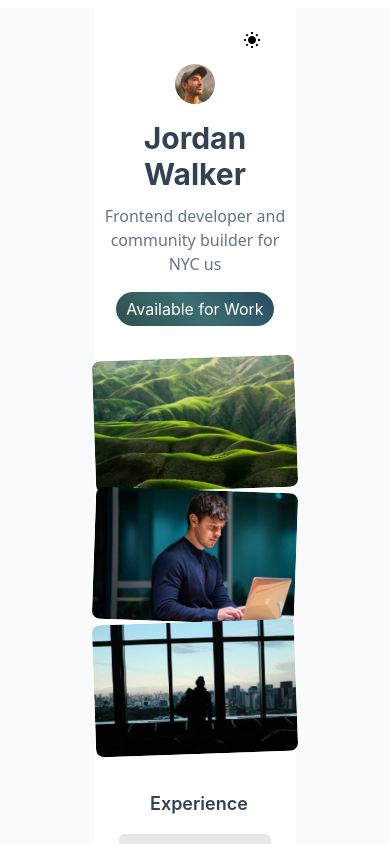
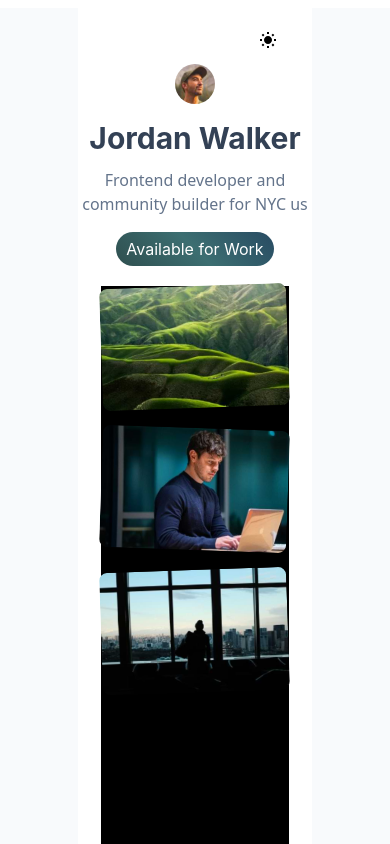
Before and after one commit to vyas2610/Portfolio-Template, a React (Create React App) app: page / in a window 390 px wide. Shown: the top 844 px of the page. Built offline with nearby package versions, Linux system fonts and the light colour scheme.

Commit message:
UI Changes & Responsive Web UI

```diff
--- a/src/App.css
+++ b/src/App.css
@@ -30,7 +30,7 @@
 
 .containers {
   width: 60%;
-  margin: auto;
+  margin: 0px auto;
 }
 body {
   margin: 0;
--- a/src/App.js
+++ b/src/App.js
@@ -1,15 +1,15 @@
 // React Router
 // import {BrowserRouter as Router, Route, Switch} from 'react-router-dom';
-import './App.css';
+import "./App.css";
 import Header from "./components/Header";
 import { Main } from "./components/Main";
 
 function App() {
   return (
-    <div className='bg-slate-50 max-w-full'>
-      <div className="containers  px-4">
-          <Header />
-          <Main />
+    <div className="bg-slate-50 max-w-full">
+      <div className="containers  md:px-4 sm:px-10">
+        <Header />
+        <Main />
       </div>
     </div>
   );
--- a/src/components/header.jsx
+++ b/src/components/header.jsx
@@ -1,25 +1,55 @@
 import React from "react";
-import Avatar from '@mui/material/Avatar';
+import Avatar from "@mui/material/Avatar";
 
-
-const Header = () =>
-    {
-        return(
+const Header = () => {
+  return (
     <div className="text-center bg-white ">
-                    <img src="./images/darkmode.svg" alt="Darkmode-Toggle" className="justify-self-end mt-2 pr-9 pt-6"/>
+      <img
+        src="./images/darkmode.svg"
+        alt="Darkmode-Toggle"
+        className="justify-self-end mt-2 pr-9 pt-6"
+      />
       <div>
-                    <Avatar alt="Travis Howard" src="./images/avtaar.jpg" className="justify-self-center mt-4" />
+        <Avatar
+          alt="Travis Howard"
+          src="./images/avtaar.jpg"
+          className="justify-self-center mt-4"
+        />
       </div>
       <h1 className="text-slate-700 font-bold text-3xl pt-4">Jordan Walker</h1>
-                    <p className="text-slate-500 font-sans pt-3">Frontend developer and community builder for NYC us</p>
+      <p className="text-slate-500 font-sans pt-3">
+        Frontend developer and community builder for NYC us
+      </p>
       <button className="btn mt-4">Available for Work</button>
-                <div className="sm:flex sm:flex-col sm:w-64 sm:max-h-48 sm:gap-3 text-sm sm:flex-nowrap md:flex md:gap-3 md:flex-nowrap  md:text-base md:flex-col md:w-64 md:max-h-48 lg:flex lg:gap-2 lg:text-lg lg:flex-row lg:w-60 lg:max-h-48 mt-8 lg:justify-self-start lg:flex-nowrap">
-                    <img src="./images/slider3.jpg" alt="" className="w-full h-full rounded-lg  img-1"/>
-                    <img src="./images/slider2.jpg" alt="" className="w-full h-full rounded-lg  img-2"/>
-                    <img src="./images/slider1.jpg" alt="" className="w-full h-full rounded-lg img-1"/>
+      <div className="bg-black h-dvh w-4/5 m-auto">
+        <div className=" md:flex md:flex-row  gap-5 sm:flex sm:flex-col  sm:justify-self-center">
+          <div className="md:w-64 md:h-48 sm:w-60 sm:h-40">
+            <img
+              src="./images/slider3.jpg"
+              alt=""
+              className="w-full h-full rounded-lg  img-1 my-5 "
+            />
+          </div>
+
+          <div className="md:w-64 md:h-48 sm:w-60 sm:h-40 sm:hover:scale-110 sm:hover:ease-in-out">
+            <img
+              src="./images/slider2.jpg"
+              alt=""
+              className="w-full h-full rounded-lg  img-2 my-5 "
+            />
+          </div>
+
+          <div className="md:w-64 md:h-48 sm:w-60 sm:h-40">
+            <img
+              src="./images/slider1.jpg"
+              alt=""
+              className="w-full h-full rounded-lg  img-1 my-5 "
+            />
           </div>
         </div>
-        )
-    }
+      </div>
+    </div>
+  );
+};
 
 export default Header;
```
Also changed, not shown: src/components/Main.jsx (+17 -14 lines). Lines whose indentation alone changed are shown as unchanged.
